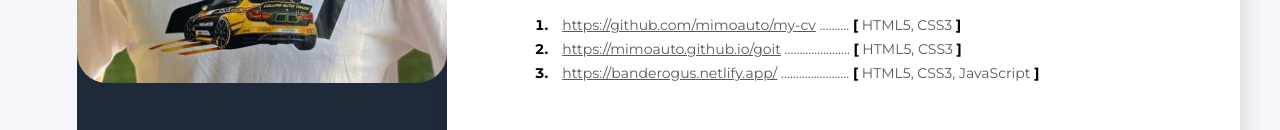
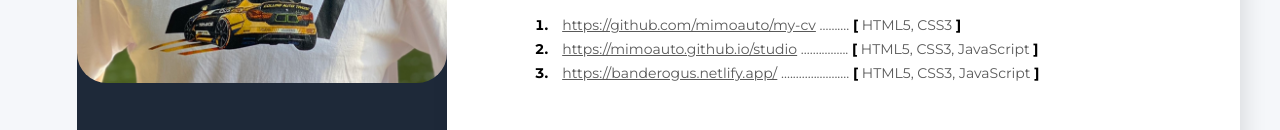
Before and after one commit to mimoauto/My-CV, a plain HTML site: page index.html in a window 1280 px wide. Shown: the part 442-572 px from the top of the page. Drawn offline with Linux system fonts and the light colour scheme.

Commit message:
Some updates

```diff
--- a/index.html
+++ b/index.html
@@ -43,10 +43,10 @@
               .......... <span class="project-bracket">[</span> HTML5, CSS3  <span class="project-bracket">]</span> </span>
             </li>
             <li class="projects-item">
-              <span class="project"><a href="https://mimoauto.github.io/goit-markup-hw-02/" class="project-link"
-                >https://mimoauto.github.io/goit</a
+              <span class="project"><a href="https://mimoauto.github.io/web-studio/" class="project-link"
+                >https://mimoauto.github.io/studio</a
               >
-              ...................... <span class="project-bracket">[</span> HTML5, CSS3 <span class="project-bracket">]</span></span>
+              ................ <span class="project-bracket">[</span> HTML5, CSS3, JavaScript <span class="project-bracket">]</span></span>
             </li>
 
 <li class="projects-item">
```
Also changed, not shown: 1 other file.
